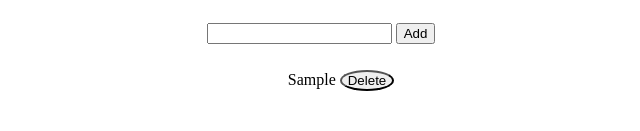
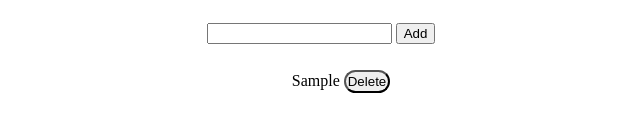
Before and after one commit to Noman-Nom/My_javaScript, a plain HTML site: page dom-project4/index.html in a window 1280 px wide. Both pictures are taken after typing "Sample" into the empty fields and a click on the button "Add". Shown: the part 193-324 px from the top of the page, 319-959 px from the left. Drawn offline with Linux system fonts and the light colour scheme.

Commit message:
more optimize code

```diff
--- a/dom-project4/index.html
+++ b/dom-project4/index.html
@@ -15,7 +15,9 @@
             margin-top: 10%;
         }
         ul li button{
-            border-radius: 50%;
+            border-radius: 50px;
+            padding: 2px;
+
         }
         ul li{
             list-style: none;
```
